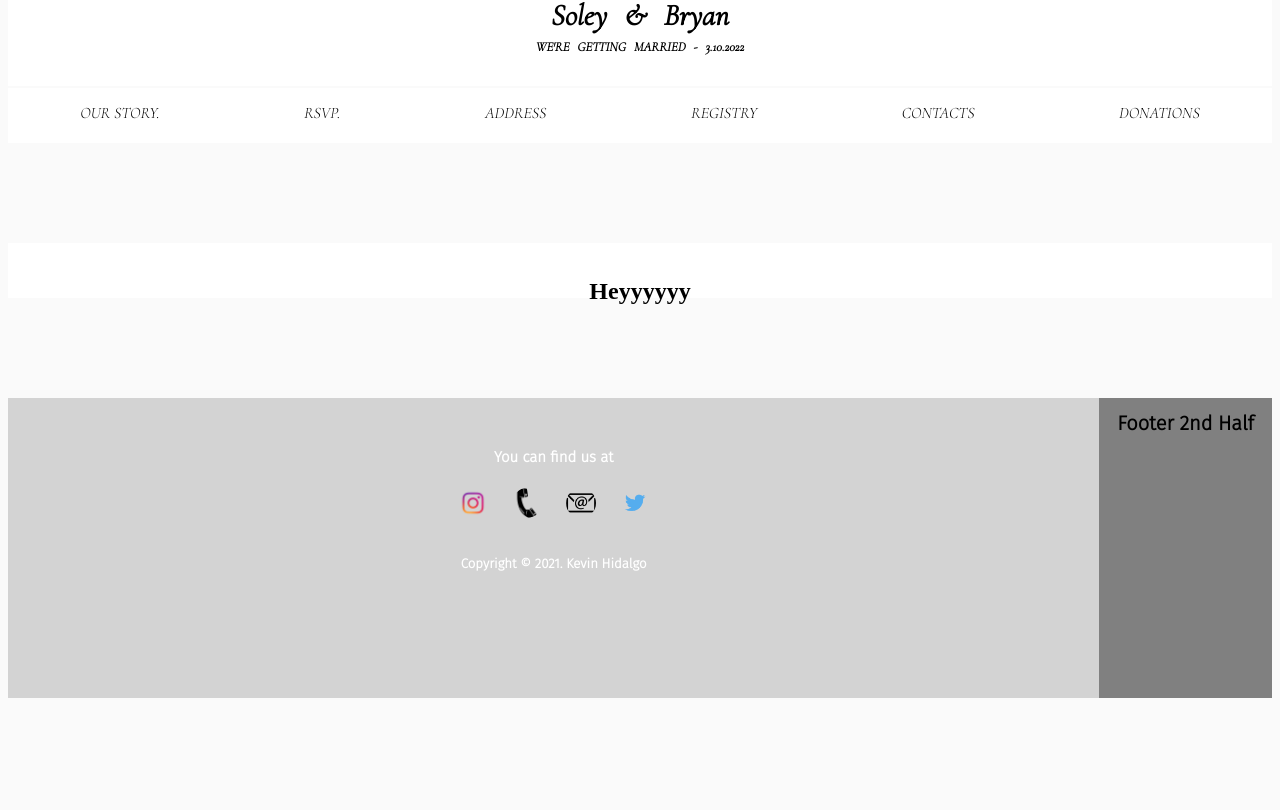
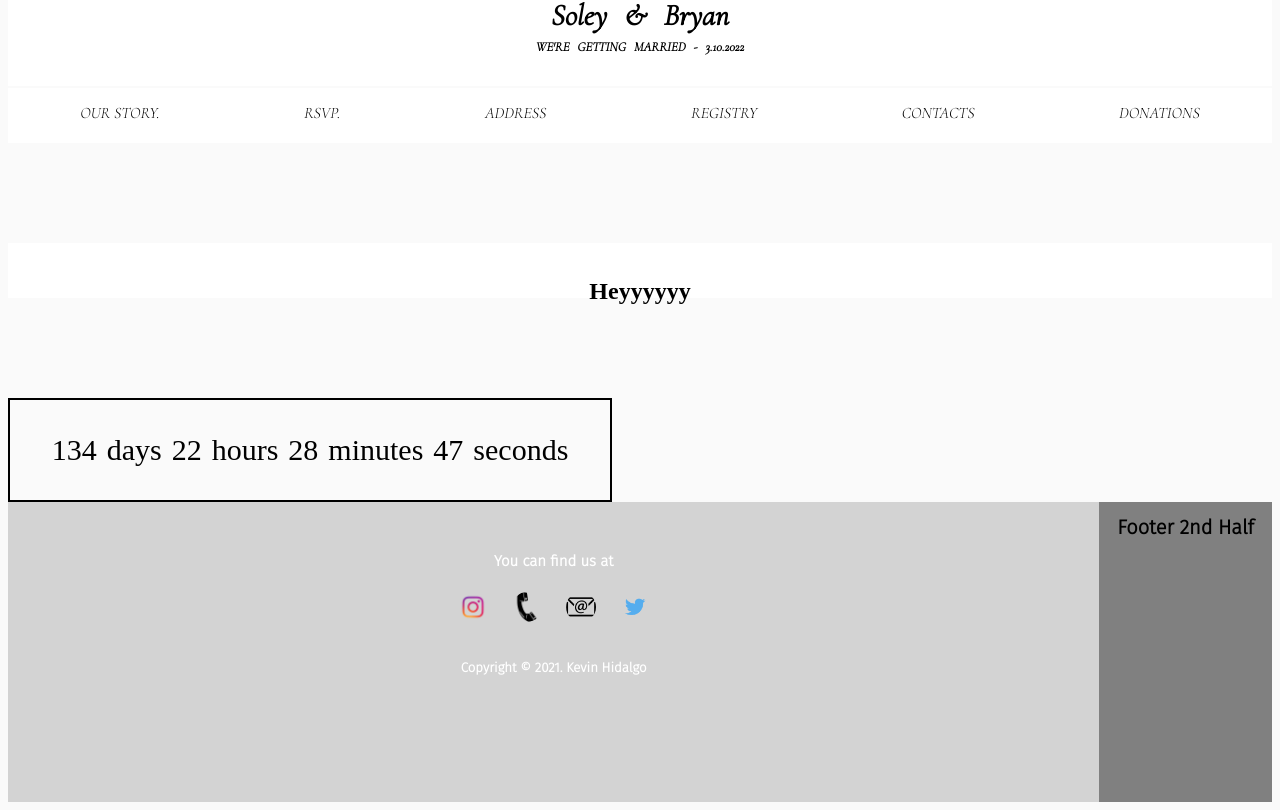
Before and after one commit to kevinrhidalgo/bandswed, a React (Create React App) app: page / in a window 1280 px wide. Shown: the part 564-1374 px from the top of the page. Before the commit the page ends 1270 px from the top, so only its background shows below. Built offline with nearby package versions, Linux system fonts and the light colour scheme.

Commit message:
adding a timer and changing minor css details

```diff
--- a/package.json
+++ b/package.json
@@ -6,7 +6,9 @@
     "@testing-library/jest-dom": "^5.14.1",
     "@testing-library/react": "^11.2.7",
     "@testing-library/user-event": "^12.8.3",
+    "dayjs": "^1.10.7",
     "react": "^17.0.2",
+    "react-date-countdown-timer": "^1.1.0",
     "react-dom": "^17.0.2",
     "react-router-dom": "^5.3.0",
     "react-scripts": "4.0.3",
--- a/src/App.js
+++ b/src/App.js
@@ -4,6 +4,7 @@ import Main from "./components/Main"
 import Footer from "./components/Footer/Footer"
 import Nav from "./components/Nav/Nav"
 import Header from "./components/Header"
+import CountdownTimer from "./components/CountdownTimer/CountdownTimer"
 
 
 function App() {
@@ -14,6 +15,8 @@ function App() {
         <Route path='/' exact={true} component={Main}/>
       </BrowserRouter>
       <Nav/>
+      <CountdownTimer
+     countdownTimestampMs={1646883662000}/>
       <Footer/>
     </div>
   );
--- /dev/null
+++ b/src/components/CountdownTimer/CountdownTimer.css
@@ -0,0 +1,21 @@
+.countdown-timer {
+    width: 600px;
+    height: 100px;
+    border: 2px solid black;
+
+    font-family: "Oswald";
+    font-size: 30px;
+
+    display: flex;
+    justify-content: center;
+    align-items: center;
+}
+
+.countdown-timer span {
+    margin-left: 5px;
+    margin-right: 5px;
+}
+
+.two-numbers {
+    width: 2ch;
+}
--- /dev/null
+++ b/src/components/CountdownTimer/CountdownTimer.js
@@ -0,0 +1,40 @@
+import {useState, useEffect} from 'react';
+import './CountdownTimer.css';
+import {getRemainingTimeUntilMsTimestamp} from "../Utils/CountdownTimerUtils"
+
+const defaultRemainingTime = {
+    seconds: '00',
+    minutes: '00',
+    hours: '00',
+    days: '00'
+}
+
+const CountdownTimer = ({countdownTimestampMs}) => {
+    const [remainingTime, setRemainingTime] = useState(defaultRemainingTime);
+
+    useEffect(() => {
+        const intervalId = setInterval(() => {
+            updateRemainingTime(countdownTimestampMs);
+        }, 1000);
+        return () => clearInterval(intervalId);
+    },[countdownTimestampMs]);
+
+    function updateRemainingTime(countdown) {
+        setRemainingTime(getRemainingTimeUntilMsTimestamp(countdown));
+    }
+
+    return(
+        <div className="countdown-timer">
+            <span>{remainingTime.days}</span>
+            <span>days</span>
+            <span className="two-numbers">{remainingTime.hours}</span>
+            <span>hours</span>
+            <span className="two-numbers">{remainingTime.minutes}</span>
+            <span>minutes</span>
+            <span className="two-numbers">{remainingTime.seconds}</span>
+            <span>seconds</span>
+        </div>
+    );
+}
+
+export default CountdownTimer;
--- /dev/null
+++ b/src/components/Utils/CountdownTimerUtils.js
@@ -0,0 +1,46 @@
+import dayjs from 'dayjs';
+
+export function getRemainingTimeUntilMsTimestamp(timestampMs) {
+    const timestampDayjs = dayjs(timestampMs);
+    const nowDayjs = dayjs();
+    if(timestampDayjs.isBefore(nowDayjs)) {
+        return {
+            seconds: '00',
+            minutes: '00',
+            hours: '00',
+            days: '00'
+        }
+    }
+    return {
+        seconds : getRemainingSeconds(nowDayjs, timestampDayjs),
+        minutes : getRemainingMinutes(nowDayjs, timestampDayjs),
+        hours : getRemainingHours(nowDayjs, timestampDayjs),
+        days : getRemainingDays(nowDayjs, timestampDayjs)
+    } ;
+}
+
+function getRemainingSeconds(nowDayjs, timestampDayjs) {
+    const seconds = timestampDayjs.diff(nowDayjs, 'seconds') % 60;
+    return padWithZeros(seconds, 2);
+}
+
+function getRemainingMinutes(nowDayjs, timestampDayjs) {
+    const minutes = timestampDayjs.diff(nowDayjs, 'minutes') % 60;
+    return padWithZeros(minutes, 2);
+}
+
+function getRemainingHours(nowDayjs, timestampDayjs) {
+    const hours = timestampDayjs.diff(nowDayjs, 'hours') % 24;
+    return padWithZeros(hours, 2);
+}
+
+function getRemainingDays(nowDayjs, timestampDayjs) {
+    const days = timestampDayjs.diff(nowDayjs, 'days');
+    return days.toString();
+}
+
+function padWithZeros(number, minLength) {
+    const numberString = number.toString();
+    if(numberString.length >= minLength) return numberString;
+    return "0".repeat(minLength - numberString.length) +  numberString;
+}
```
Also changed, not shown: 1 other file (tests, documents, lock files or other folders).
